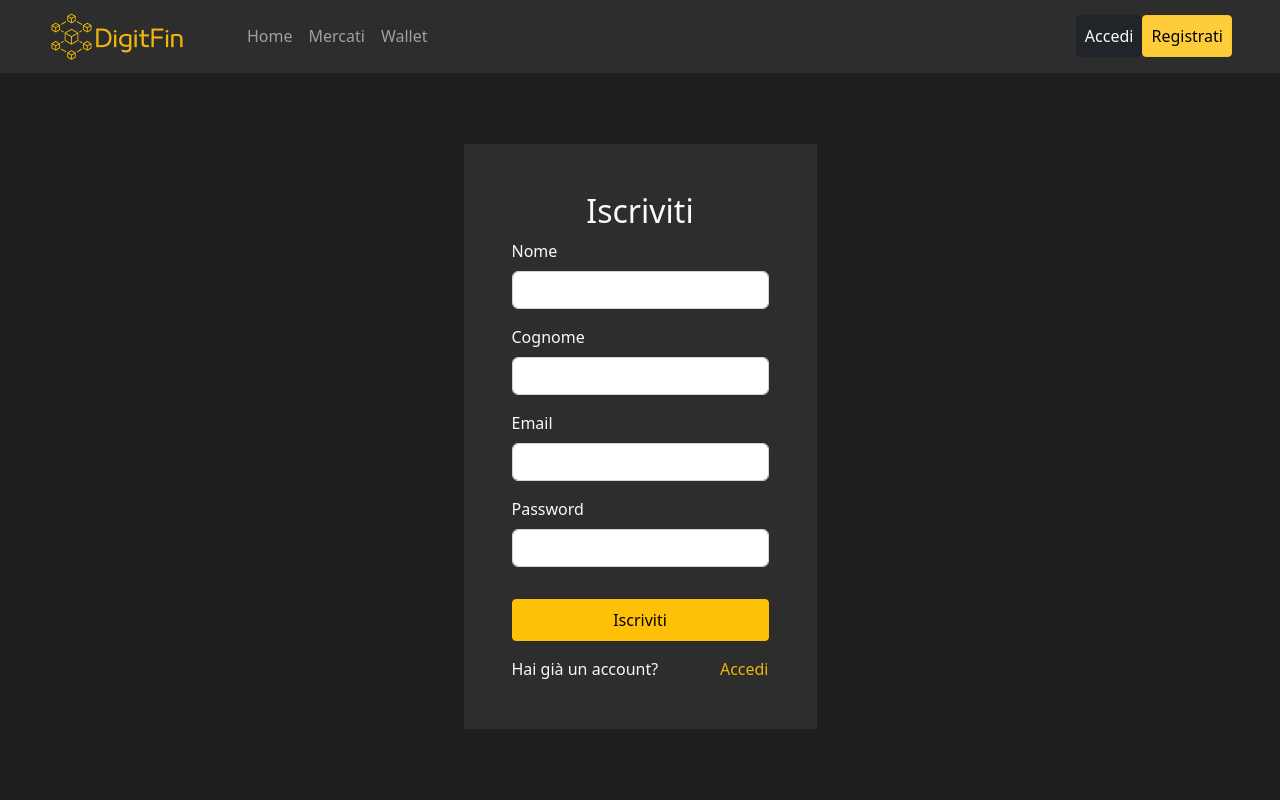
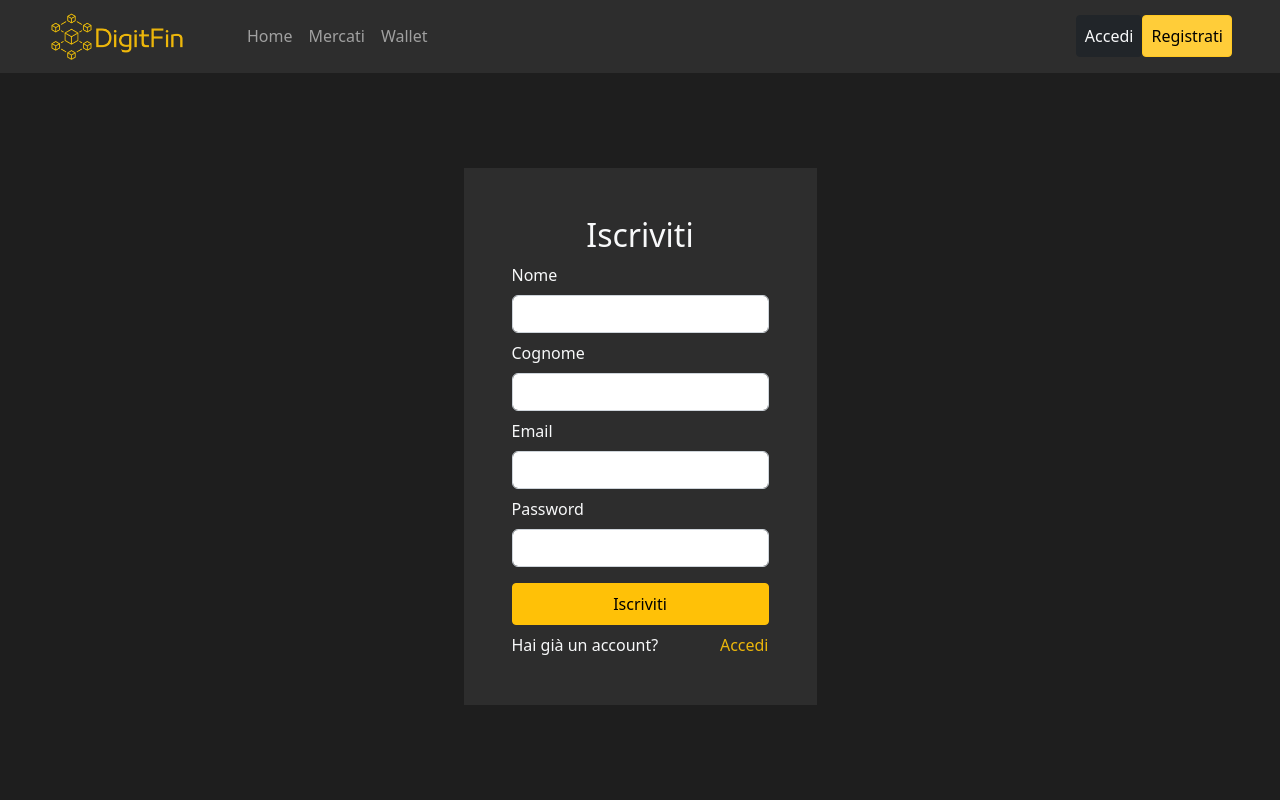
Before and after one commit to Massimiliano2022/CAPSTONE-PROJECT-FRONTEND, a React (Create React App) app: page /signup in a window 1280 px wide. Shown: the top 800 px of the page. Built offline with nearby package versions, Linux system fonts and the light colour scheme.

Commit message:
fix vari

```diff
--- a/src/components/MyLogin.jsx
+++ b/src/components/MyLogin.jsx
@@ -66,7 +66,7 @@ const MyLogin = () => {
                         <div className="p-5 d-flex flex-column justify-content-center" style={{ background: "#2d2d2d" }}>
                             <h2 className="text-center">Accedi</h2>
                             <Form>
-                                <Form.Group className="mb-3" controlId="email">
+                                <Form.Group className="mb-2" controlId="email">
                                     <Form.Label>Email</Form.Label>
                                     <Form.Control
                                         type="email"
@@ -74,10 +74,10 @@ const MyLogin = () => {
                                         onChange={(e) => setUtente({ ...utente, email: e.target.value })}
                                     />
                                     {warningEmail && (
-                                        <p className="text-danger">{warningEmail}</p>
+                                        <p className="text-danger mb-2">{warningEmail}</p>
                                     )}
                                 </Form.Group>
-                                <Form.Group className="mb-3" controlId="password">
+                                <Form.Group className="mb-2" controlId="password">
                                     <Form.Label>Password</Form.Label>
                                     <Form.Control
                                         type="password"
@@ -85,7 +85,7 @@ const MyLogin = () => {
                                         onChange={(e) => setUtente({ ...utente, password: e.target.value })}
                                     />
                                     {warningPassword && (
-                                        <p className="text-danger">{warningPassword}</p>
+                                        <p className="text-danger mb-2">{warningPassword}</p>
                                     )}
                                 </Form.Group>
                                 <button
@@ -93,7 +93,7 @@ const MyLogin = () => {
                                     onClick={handleClick}
                                     style={{ color: "black" }}
                                     disabled={loadingLogin}
-                                    className="btn btn-warning mt-3 text-center rounded rounded-1 p-2 w-100"
+                                    className="btn btn-warning mt-2 text-center rounded rounded-1 p-2 w-100"
                                 >
                                     {loadingLogin ? (
                                         <>
@@ -104,7 +104,7 @@ const MyLogin = () => {
                                     )}
                                 </button>
                             </Form>
-                            <div className="d-flex justify-content-between align-items-center mt-3">
+                            <div className="d-flex justify-content-between align-items-center mt-2">
                                 <p className="m-0 fs-6">Non hai un account?</p>
                                 <NavLink
                                     to={"/signup"}
@@ -116,7 +116,7 @@ const MyLogin = () => {
                                 </NavLink>
                             </div>
                             {error && (
-                                <div className="d-flex justify-content-between align-items-center mt-3">
+                                <div className="d-flex justify-content-between align-items-center mt-2">
                                     <Alert className="w-100 text-center" variant="danger">{error.message}</Alert>
                                 </div>
                             )}
--- a/src/components/MySignup.jsx
+++ b/src/components/MySignup.jsx
@@ -73,7 +73,7 @@ const MySignup = () => {
                         <div className="p-5" style={{ background: "#2d2d2d"}}>
                             <h2 className="text-center">Iscriviti</h2>
                             <Form>
-                                <Form.Group className="mb-3" controlId="nome">
+                                <Form.Group className="mb-2" controlId="nome">
                                     <Form.Label>Nome</Form.Label>
                                     <Form.Control
                                         type="text"
@@ -81,10 +81,10 @@ const MySignup = () => {
                                         onChange={(e) => setUtente({ ...utente, nome: e.target.value })}
                                     />
                                     {warningNome && (
-                                        <p className="text-danger">{warningNome}</p>
+                                        <p className="text-danger mb-2">{warningNome}</p>
                                     )}
                                 </Form.Group>
-                                <Form.Group className="mb-3" controlId="cognome">
+                                <Form.Group className="mb-2" controlId="cognome">
                                     <Form.Label>Cognome</Form.Label>
                                     <Form.Control
                                         type="text"
@@ -92,10 +92,10 @@ const MySignup = () => {
                                         onChange={(e) => setUtente({ ...utente, cognome: e.target.value })}
                                     />
                                     {warningCognome && (
-                                        <p className="text-danger">{warningCognome}</p>
+                                        <p className="text-danger mb-2">{warningCognome}</p>
                                     )}
                                 </Form.Group>
-                                <Form.Group className="mb-3" controlId="email">
+                                <Form.Group className="mb-2" controlId="email">
                                     <Form.Label>Email</Form.Label>
                                     <Form.Control
                                         type="email"
@@ -103,10 +103,10 @@ const MySignup = () => {
                                         onChange={(e) => setUtente({ ...utente, email: e.target.value })}
                                     />
                                     {warningEmail && (
-                                        <p className="text-danger">{warningEmail}</p>
+                                        <p className="text-danger mb-2">{warningEmail}</p>
                                     )}
                                 </Form.Group>
-                                <Form.Group className="mb-3" controlId="password">
+                                <Form.Group className="mb-2" controlId="password">
                                     <Form.Label>Password</Form.Label>
                                     <Form.Control
                                         type="password"
@@ -114,7 +114,7 @@ const MySignup = () => {
                                         onChange={(e) => setUtente({ ...utente, password: e.target.value })}
                                     />
                                     {warningPassword && (
-                                        <p className="text-danger">{warningPassword}</p>
+                                        <p className="text-danger mb-2">{warningPassword}</p>
                                     )}
                                 </Form.Group>
                                 <button
@@ -122,7 +122,7 @@ const MySignup = () => {
                                     style={{ color: "black" }}
                                     onClick={handleClick}
                                     disabled={success}
-                                    className="btn btn-warning mt-3 text-center rounded rounded-1 p-2 w-100"
+                                    className="btn btn-warning mt-2 text-center rounded rounded-1 p-2 w-100"
                                 >{loading ? (
                                     <>
                                         <Spinner animation="grow" size="sm" className="me-2" />
@@ -132,7 +132,7 @@ const MySignup = () => {
                                 )}
                                 </button>
                             </Form>
-                            <div className="d-flex justify-content-between align-items-center mt-3">
+                            <div className="d-flex justify-content-between align-items-center mt-2">
                                 <p className="m-0 fs-6">Hai già un account?</p>
                                 <NavLink
                                     to={"/login"}
@@ -144,12 +144,12 @@ const MySignup = () => {
                                 </NavLink>
                             </div>
                             {error && error.message &&(
-                                <div className="d-flex justify-content-between align-items-center mt-3">
+                                <div className="d-flex justify-content-between align-items-center mt-2">
                                     <Alert className="w-100 text-center" variant="danger">{error.message}</Alert>
                                 </div>
                             )}
                             {success && (
-                                <div className="d-flex justify-content-between align-items-center mt-3">
+                                <div className="d-flex justify-content-between align-items-center mt-2">
                                     <Alert className="w-100 text-center" variant="success">Registrazione effettuata con successo!</Alert>
                                 </div>
                             )}
```
